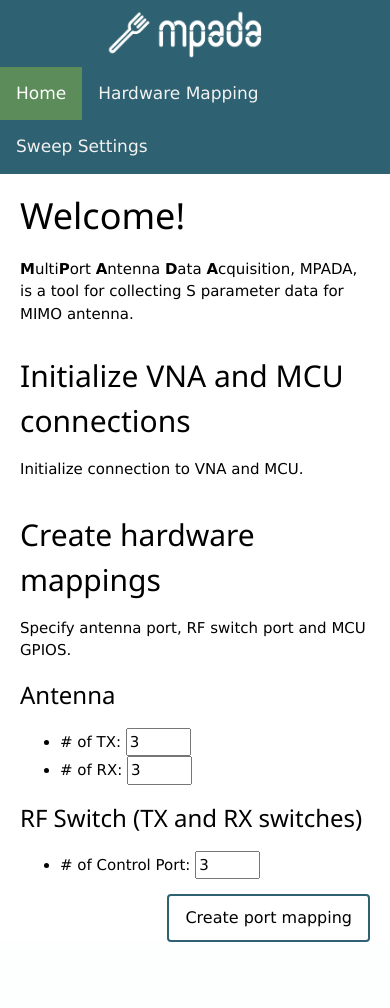
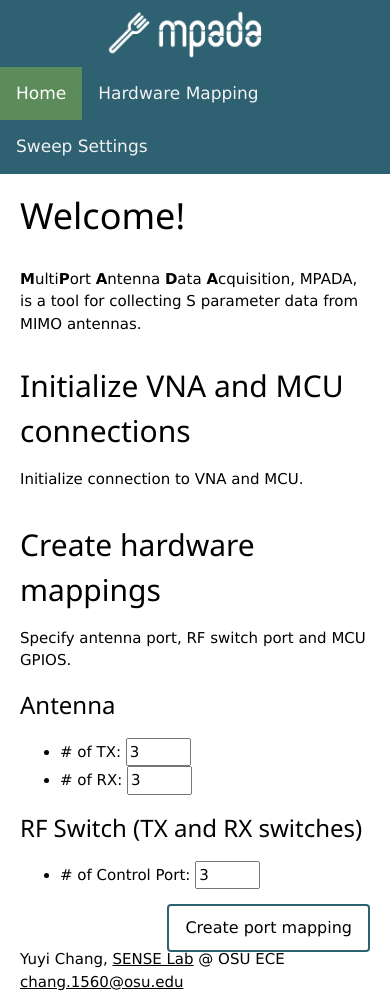
Before and after one commit to YuyiChang/MPADA, a Flask app: page / in a window 390 px wide. Before the commit the page ends 942 px from the top, so only its background shows below. Run offline with Flask 2, Linux system fonts and the light colour scheme.

Commit message:
add footer and responsive logo

```diff
--- a/static/css/style.css
+++ b/static/css/style.css
@@ -9,12 +9,23 @@ body {
     padding: 0px;
 }
 
+footer {
+    padding: 0px 20px;
+    /* position: fixed;
+    bottom: 0; */
+}
+
 .m_contianer {
     padding: 5px 20px;
+    display: flex;
+    flex-direction: column;
+    height: 90vh;
 }
 
 .m_div {
     background-color: #2e6171;
+    max-width: 100%;
+    height: auto;
 }
 
 .center {
--- a/templates/index.html
+++ b/templates/index.html
@@ -5,7 +5,7 @@
 {% endblock %}
 
 {% block content %}
-<p><b>M</b>ulti<b>P</b>ort <b>A</b>ntenna <b>D</b>ata <b>A</b>cquisition, MPADA, is a tool for collecting S parameter data for MIMO antenna.</p>
+<p><b>M</b>ulti<b>P</b>ort <b>A</b>ntenna <b>D</b>ata <b>A</b>cquisition, MPADA, is a tool for collecting S parameter data from MIMO antennas.</p>
 
 <!-- Init connection -->
 <div class="step">
--- a/templates/layout.html
+++ b/templates/layout.html
@@ -9,7 +9,7 @@
 
     <body>
         <div class="m_div">
-            <img src="../static/img/cover.png" alt="MPADA" class="center" style="max-width:300px">
+            <img src="../static/img/cover.png" alt="MPADA" class="center" style="max-width:350px">
         </div>
         <div class="topnav">
             <a class="active" href="/">Home</a>
@@ -17,11 +17,19 @@
             <a href="/sweep_settings">Sweep Settings</a>
         </div>
 
+        <!-- body contents -->
         <div class="m_contianer">
             <header>
                 <h1>{% block header %}{% endblock %}</h1>
             </header>
             {% block content %}{% endblock %}
         </div>
+
+        <!-- <div class="m_contianer"> -->
+            <footer>
+                <p>Yuyi Chang, <a href="https://sense-lab-osu.github.io/">SENSE Lab</a> @ OSU ECE<br>
+                <a href="mailto:chang.1560@osu.edu">chang.1560@osu.edu</a></p>
+            </footer>
+        <!-- </div>         -->
     </body>
 </html>
```
